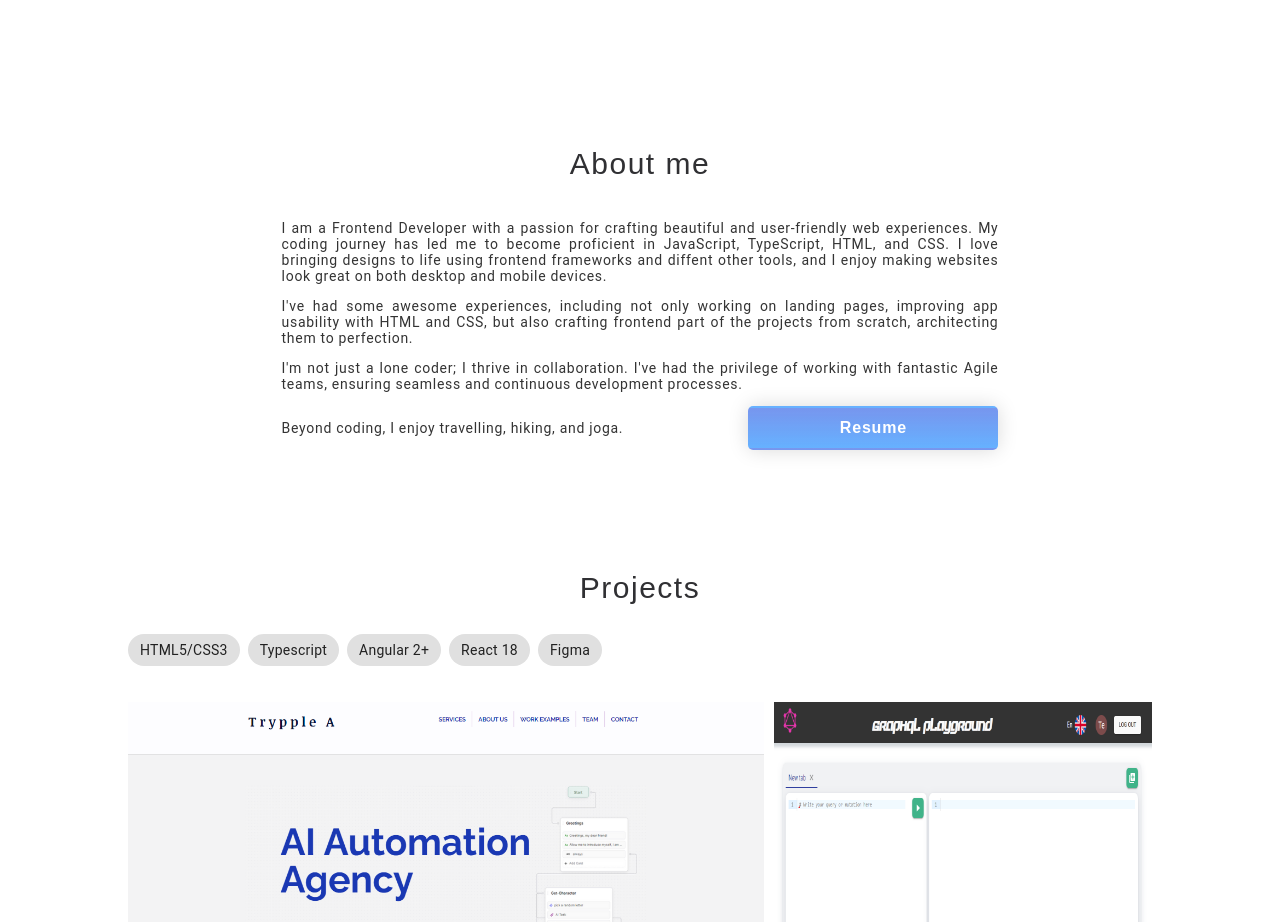
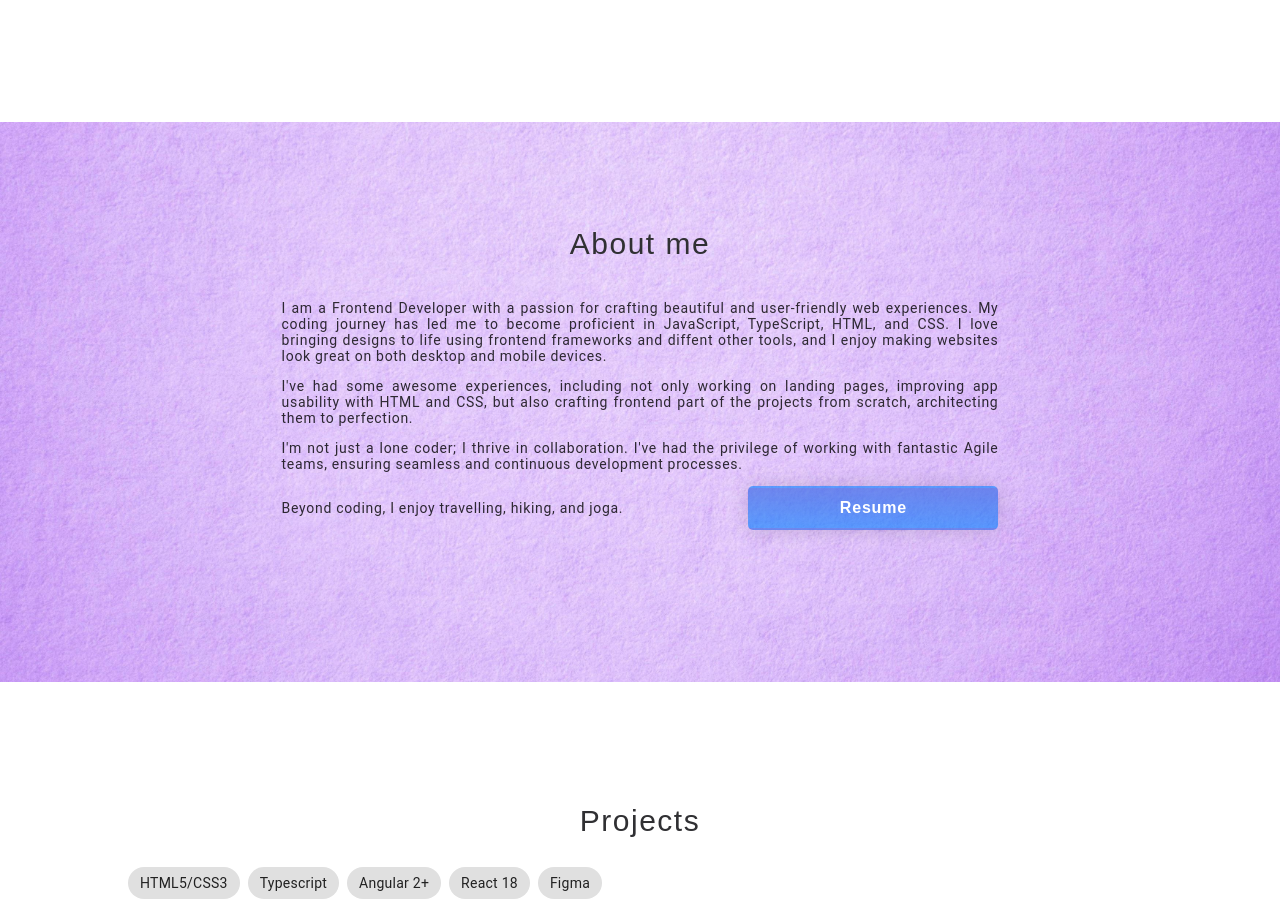
Before and after one commit to Hanna-Mamedova/portfolio, an Angular app in the folder portfolio/: page /main in a window 1280 px wide. Shown: the part 1080-2002 px from the top of the page. Built offline with nearby package versions, Linux system fonts and the light colour scheme.

Commit message:
feat: add parallax background to about section

```diff
--- a/portfolio/src/app/pages/main/info/info.component.html
+++ b/portfolio/src/app/pages/main/info/info.component.html
@@ -26,7 +26,6 @@
             <p style="display: inline-block;">Beyond coding, I enjoy travelling, hiking, and joga.</p>
             <button class="primary">Resume</button>
           </div>
-
         </div>
       </div>
     </div>
--- a/portfolio/src/app/pages/main/info/info.component.scss
+++ b/portfolio/src/app/pages/main/info/info.component.scss
@@ -1,3 +1,14 @@
+.info {
+  background-image: url("/assets/background.jpg");
+  height: 100%;
+  min-height: 60vh;
+  background-attachment: fixed;
+  background-position: center;
+  background-repeat: no-repeat;
+  background-size: cover;
+  padding-top: 80px;
+}
+
 .info__content {
   display: flex;
   flex-direction: column;
@@ -11,3 +22,9 @@
 .justify {
   text-align: justify;
 }
+
+@media only screen and (max-device-width: 900px) {
+  .parallax {
+    background-attachment: scroll;
+  }
+}
```
Also changed, not shown: portfolio/src/assets/background.jpg (added).
